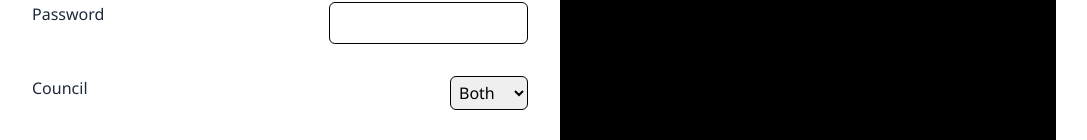
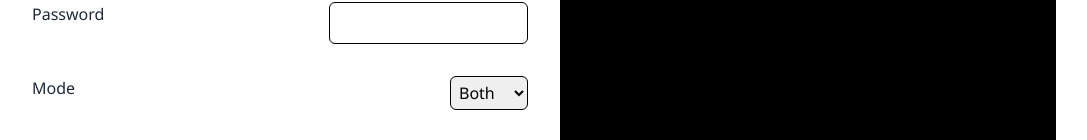
Before and after one commit to Kractero/hare, a SvelteKit app: page /tools/gotissues in a window 1280 px wide. Shown: the part 790-930 px from the top of the page, without its empty margins (112-1199 px from the left). Built offline with nearby package versions, Linux system fonts and the light colour scheme.

Commit message:
gi: adjust label and output text

```diff
--- a/src/routes/tools/gotissues/+page.svelte
+++ b/src/routes/tools/gotissues/+page.svelte
@@ -31,6 +31,7 @@
 		stoppable = true;
 		stopped = false;
 		progress = "";
+		progress += `<p class="font-bold">Initiating gotIssues...mode set to ${issuesmode}</p>`;
 		openNewLinkArr = [];
 		issuesContent = "";
 		let puppetList = puppets.split('\n');
@@ -50,7 +51,6 @@
 			const nation_formatted = nation.toLowerCase().replaceAll(' ', '_');
 			try {
 				await sleep(700);
-				progress += `<p class="font-bold">Initiating gotIssues...mode set to ${issuesmode}</p>`;
 				progress += `<p>Processing ${nation} ${i + 1}/${puppetList.length}</p>`;
 				const xmlObj = await parseXML(`https://www.nationstates.net/cgi-bin/api.cgi/?nation=${nation}&q=issues+packs`, main, password?.replaceAll(' ', '_'));
 				if (issuesmode === "Both" || issuesmode === "Issues") {
@@ -132,7 +132,7 @@
 	>
 		<InputCredentials bind:main bind:puppets bind:password authenticated={true} />
         <div class="flex gap-4 justify-between max-w-lg">
-			<label class="w-24" for="mode">Council</label>
+			<label class="w-24" for="mode">Mode</label>
             <Select bind:mode={issuesmode} options={["Both", "Issues", "Packs"]} />
 		</div>
 		<Buttons>
```
